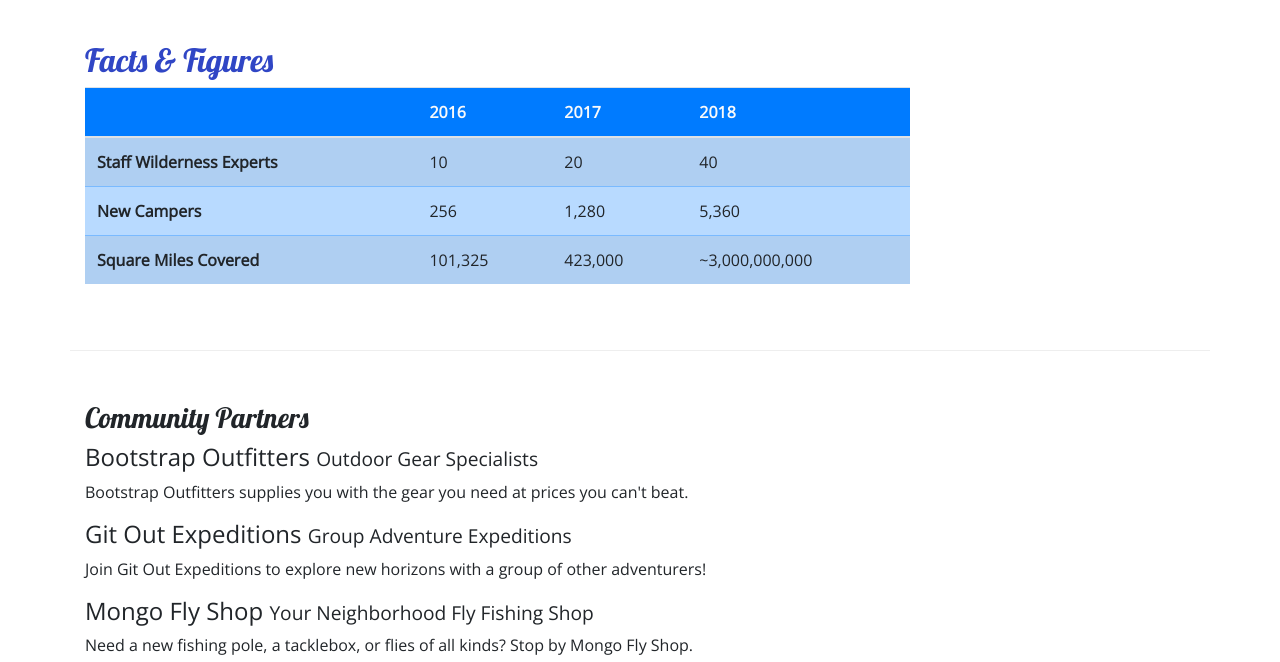
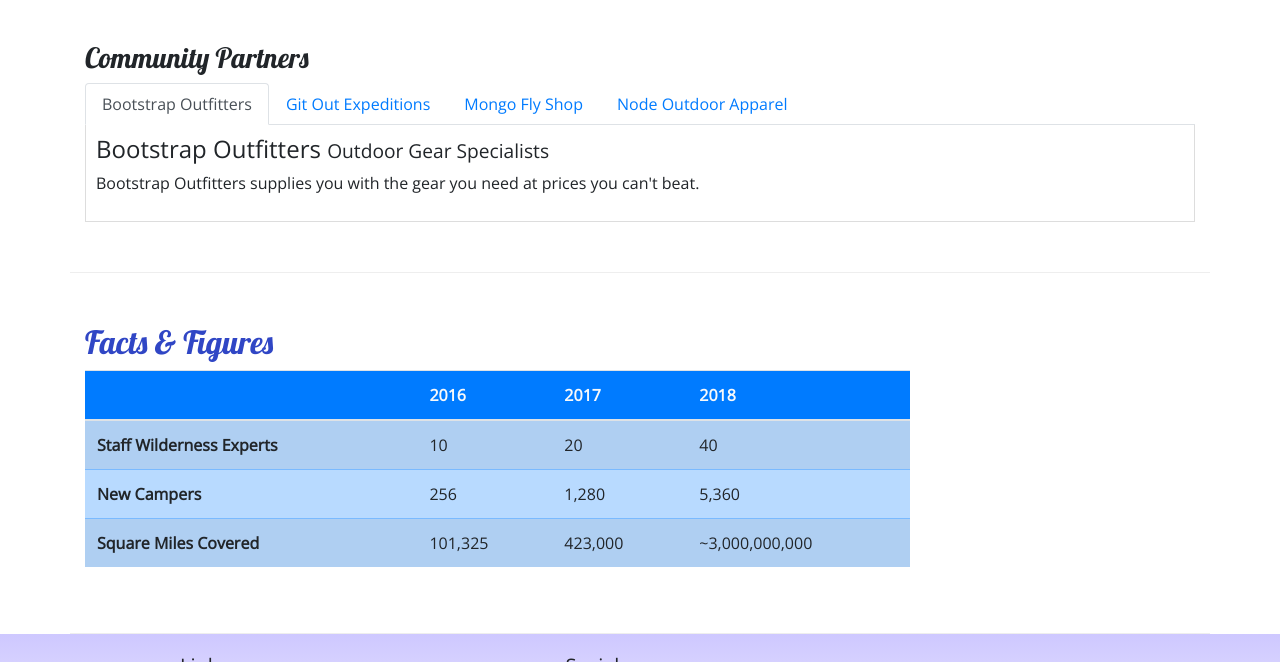
Before and after one commit to scottBranston/nucampsite, a website: page aboutus.html in a window 1280 px wide. Shown: the part 710-1372 px from the top of the page. Drawn offline with nearby package versions, Linux system fonts and the light colour scheme.

Commit message:
adding nav compontents

```diff
--- a/aboutus.html
+++ b/aboutus.html
@@ -84,6 +84,45 @@
                 </div>
             </div>
         </div>
+
+        <div class="row row-content">
+            <div class="col">
+                <h3>Community Partners</h3>
+                <ul class="nav nav-tabs">
+                    <li class="nav-item">
+                        <a class="nav-link active" href="#bootstrap" role="tab" data-toggle="tab">Bootstrap Outfitters</a>
+                    </li>
+                    <li class="nav-item">
+                        <a class="nav-link" href="#git" role="tab" data-toggle="tab">Git Out Expeditions</a>
+                    </li>
+                    <li class="nav-item">
+                        <a class="nav-link" href="#mongo" role="tab" data-toggle="tab">Mongo Fly Shop</a>
+                    </li>
+                    <li class="nav-item">
+                        <a class="nav-link" href="#node" role="tab" data-toggle="tab">Node Outdoor Apparel</a>
+                    </li>
+                </ul>
+                <div class="tab-content">
+                    <div role="tabpanel" class="tab-pane fade show active" id="bootstrap">
+                        <h4>Bootstrap Outfitters <small>Outdoor Gear Specialists</small></h4>
+                        <p class="d-none d-sm-block">Bootstrap Outfitters supplies you with the gear you need at prices you can't beat.</p>
+                    </div>
+                    <div role="tabpanel" class="tab-pane fade" id="git">
+                        <h4>Git Out Expeditions <small>Group Adventure Expeditions</small></h4>
+                        <p class="d-none d-sm-block">Join Git Out Expeditions to explore new horizons with a group of other adventurers!</p>
+                    </div>
+                    <div role="tabpanel" class="tab-pane fade" id="mongo">
+                        <h4>Mongo Fly Shop <small>Your Neighborhood Fly Fishing Shop</small></h4>
+                        <p class="d-none d-sm-block">Need a new fishing pole, a tacklebox, or flies of all kinds? Stop by Mongo Fly Shop.</p>
+                    </div>
+                    <div role="tabpanel" class="tab-pane fade" id="node">
+                        <h4>Node Outdoor Apparel <small>Outdoor Clothes & Shoes</small></h4>
+                        <p class="d-none d-sm-block">From polar fleeces to swimsuits, hiking boots to waders, a visit to Node will be sure to get you covered.</p>
+                    </div>
+                </div>
+            </div>
+        </div>
+
         <div class="row row-content">
             <div class="col-sm-9">
                 <h2>Facts &amp; Figures</h2>
@@ -121,21 +160,10 @@
                 </div>
             </div>
         </div>
-        <div class="row row-content">
-            <div class="col-12">
-                <h3>Community Partners</h3>
-                <h4>Bootstrap Outfitters <small>Outdoor Gear Specialists</small></h4>
-                <p class="d-none d-sm-block">Bootstrap Outfitters supplies you with the gear you need at prices you can't beat.</p>
-                <h4>Git Out Expeditions <small>Group Adventure Expeditions</small></h4>
-                <p class="d-none d-sm-block">Join Git Out Expeditions to explore new horizons with a group of other adventurers!</p>
-                <h4>Mongo Fly Shop <small>Your Neighborhood Fly Fishing Shop</small></h4>
-                <p class="d-none d-sm-block">Need a new fishing pole, a tacklebox, or flies of all kinds? Stop by Mongo Fly Shop.</p>
-                <h4>Node Outdoor Apparel <small>Outdoor Clothes & Shoes</small></h4>
-                <p class="d-none d-sm-block">From polar fleeces to swimsuits, hiking boots to waders, a visit to Node will be sure to get you covered.</p>
-            </div>
-        </div>
+
 
     </div>
+
     <footer class="site-footer">
         <div class="container">
             <div class="row">
--- a/css/styles.css
+++ b/css/styles.css
@@ -35,3 +35,9 @@ header h2 {
 .navbar {
     background-color: #901CAD;
 }
+
+.tab-content {
+    border: 1px solid #ddd;
+    border-top: none;
+    padding: 10px;
+}
```
